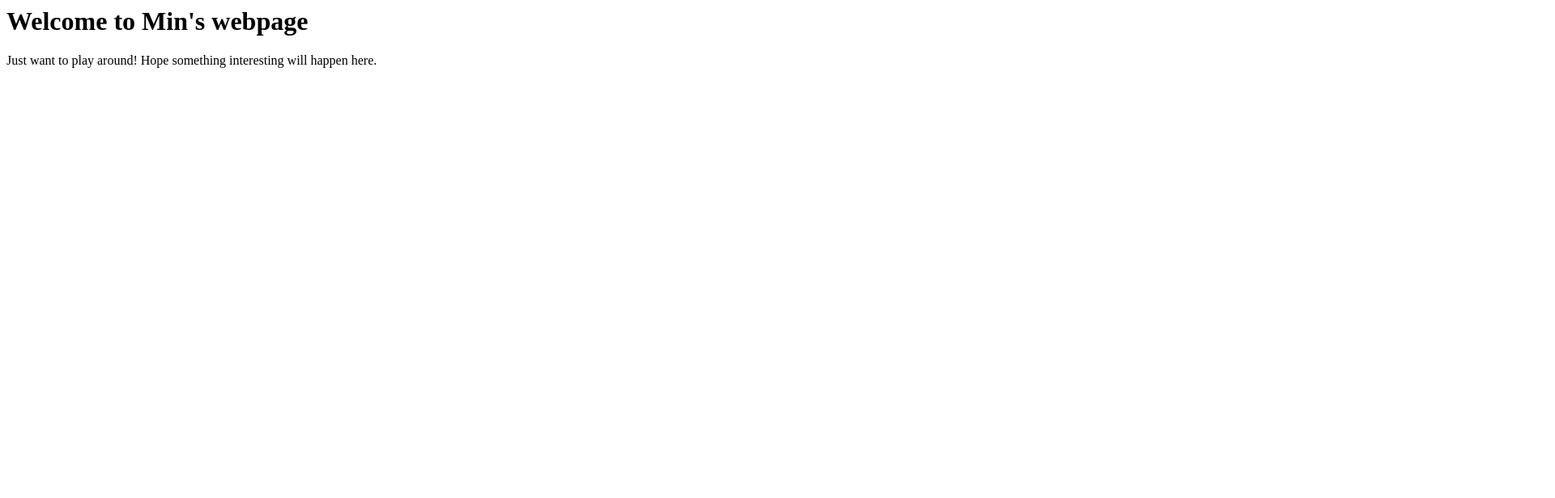
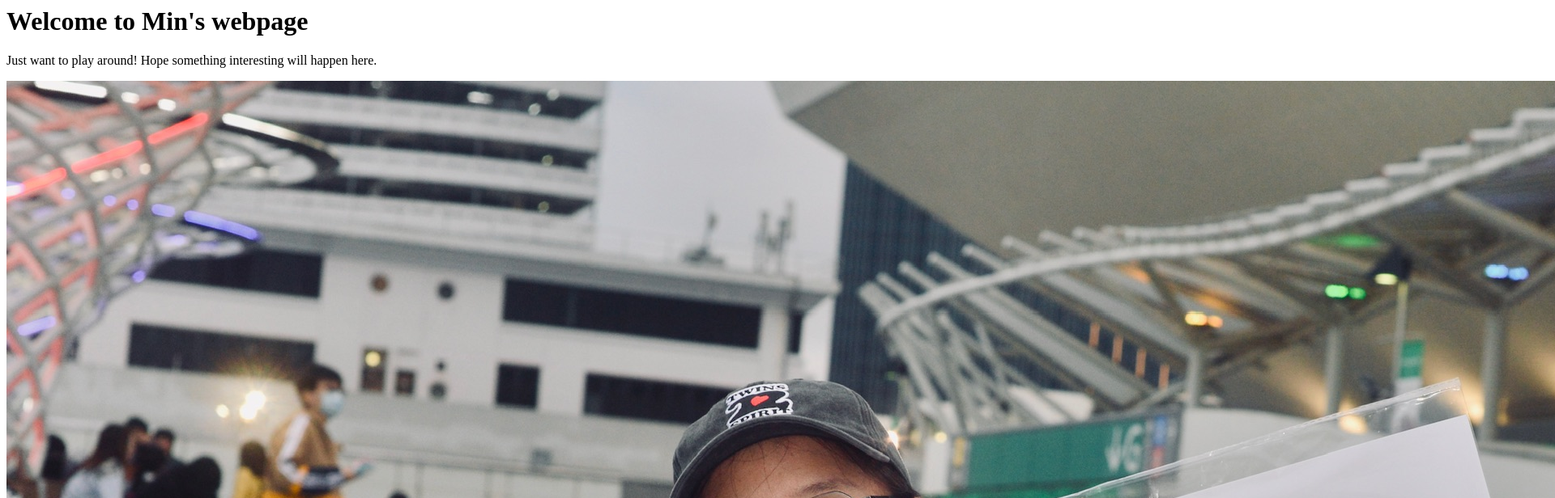
Before and after one commit to Min-555/minsmind, a plain HTML site: page index.html in a window 1280 px wide. Shown: the top 616 px of the page at 81% size, 1920 px wide, since content can reach past the window. Drawn offline with Linux system fonts and the light colour scheme.

Commit message:
Update index.html

```diff
--- a/index.html
+++ b/index.html
@@ -1,3 +1,5 @@
 <h1>Welcome to Min's webpage</h1>
 
 <p>Just want to play around! Hope something interesting will happen here.</p>
+
+<img src="./media/main_pic.jpeg" alt="Twins spirit 2022."/>
```
